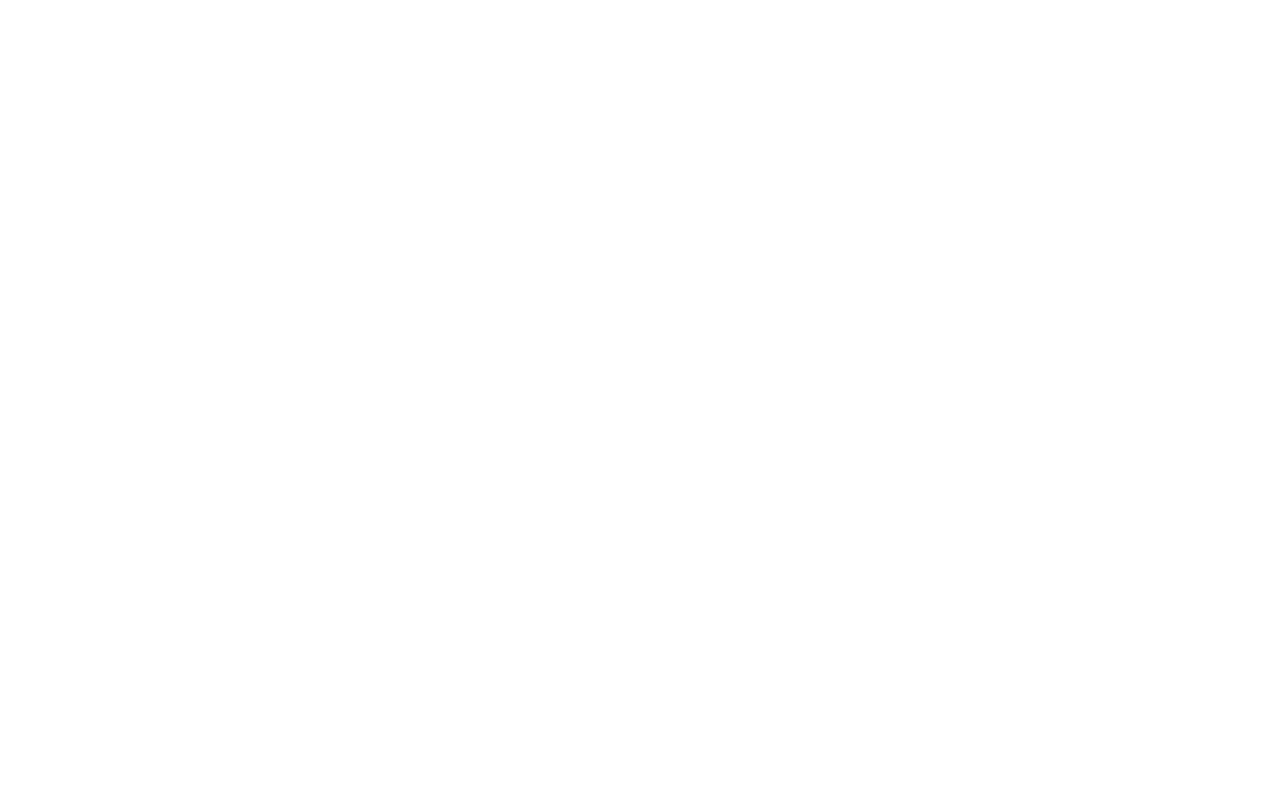
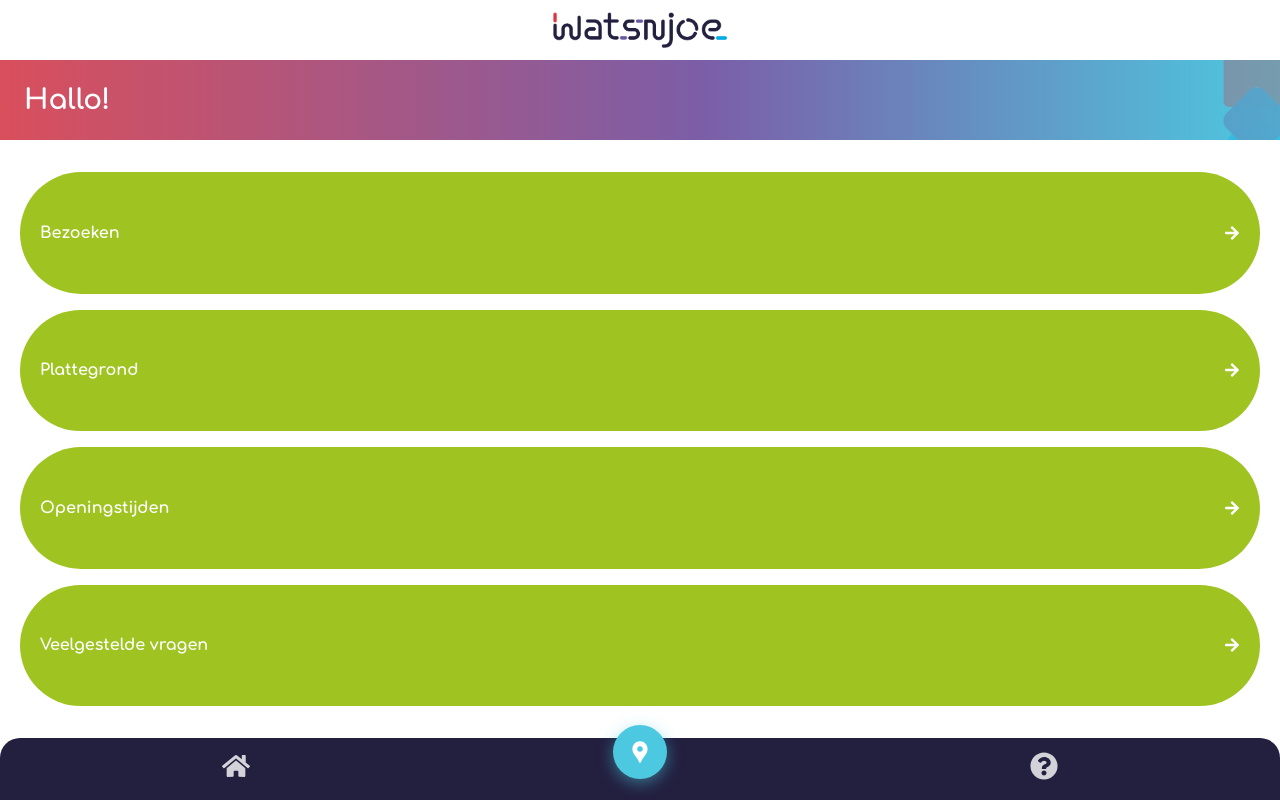
Before and after one commit to emyhz/watsnjoe-frontend, a React (Vite) app: page /App in a window 1280 px wide. Before the commit this address had no page. Built offline with nearby package versions, Linux system fonts and the light colour scheme.

Commit message:
Onboarding flow starting from email

```diff
--- a/src/App.jsx
+++ b/src/App.jsx
@@ -1,33 +1,85 @@
-import { useState } from 'react'
-import heroImg from './assets/hero.png'
-import { Link } from "react-router-dom"
-import logo_white from './images/logos/logo_white.png'
+import { useState } from 'react';
+import { Link } from "react-router-dom";
 import { FaArrowRight } from "react-icons/fa";
-import Map from './pages/phone/Map'
-import Visiting from './pages/phone/Visiting'
-import OpeningHours from "./pages/phone/Openinghours";
-import Faq from "./pages/phone/Faq";
-import './App.css'
-import './styles/phone.css'
+import iconsBackground from "./images/logos/icons-background.png";
+import chickenImg from "./images/icons/duck_icon.png"; // replace with your chicken image path
+import Phoneheader from './components/PhoneHeader';
+import Phonefooter from './components/PhoneFooter';
+import './App.css';
+import './styles/phone.css';
 import './styles/PhoneHeaderFooter.css';
-import Phoneheader from './components/PhoneHeader'
-import Phonefooter from './components/PhoneFooter'
 
 function App() {
-  return (
-    <>
-      <Phoneheader />
-      <section id="center">
-        <div className="navigationBtns">
-          <Link to="/Visiting" className="blueBtn">Bezoeken <FaArrowRight /></Link>
-          <Link to="/Map" className="blueBtn">Plattegrond <FaArrowRight /></Link>
-          <Link to="/OpeningHours" className="blueBtn">Openingstijden <FaArrowRight /></Link>
-          <Link to="/Faq" className="blueBtn">Veelgestelde vragen <FaArrowRight /></Link>
+    const [showSkipModal, setShowSkipModal] = useState(false);
+
+    // Called from Welcome pages via location state
+    // Check on mount if we arrived here via a skip action
+    useState(() => {
+        const params = new URLSearchParams(window.location.search);
+        if (params.get('skipped') === '1') {
+            setShowSkipModal(true);
+            window.history.replaceState({}, '', '/App');
+        }
+    });
+
+    return (
+        <div className="appPage">
+            <Phoneheader />
+
+            <div className="halloBanner">
+                <span className="halloBanner__text">Hallo!</span>
+                <img src={iconsBackground} alt="" aria-hidden="true" className="halloBanner__shapes" />
+            </div>
+
+            <section className="homeNav">
+                <Link to="/Visiting" className="greenBtn homeNav__btn">
+                    Bezoeken <FaArrowRight />
+                </Link>
+                <Link to="/Map" className="greenBtn homeNav__btn">
+                    Plattegrond <FaArrowRight />
+                </Link>
+                <Link to="/OpeningHours" className="greenBtn homeNav__btn">
+                    Openingstijden <FaArrowRight />
+                </Link>
+                <Link to="/Faq" className="greenBtn homeNav__btn">
+                    Veelgestelde vragen <FaArrowRight />
+                </Link>
+            </section>
+
+            <Phonefooter />
+
+            {/* Skip confirmation modal */}
+            {showSkipModal && (
+                <div className="skipOverlay" onClick={() => setShowSkipModal(false)}>
+                    <div className="skipCard" onClick={e => e.stopPropagation()}>
+                        <div className="skipChick">
+                            <img src={chickenImg} alt="Kip met vraagteken" />
+                        </div>
+                        <h2 className="skipTitle">Introductie gemist?</h2>
+                        <p className="skipBody">
+                            Als je perongelijk op overslaan hebt gedrukt,
+                            kan je via hier terug.
+                        </p>
+                        <div className="skipActions">
+                            <button
+                                className="skipBtn skipBtn--red"
+                                onClick={() => setShowSkipModal(false)}
+                            >
+                                Overslaan
+                            </button>
+                            <Link
+                                to="/Welcome1"
+                                className="skipBtn skipBtn--green"
+                                onClick={() => setShowSkipModal(false)}
+                            >
+                                Intro
+                            </Link>
+                        </div>
+                    </div>
+                </div>
+            )}
         </div>
-      </section>
-      <Phonefooter />
-    </>
-  )
+    );
 }
 
-export default App
+export default App;
--- a/src/components/PhoneFooter.jsx
+++ b/src/components/PhoneFooter.jsx
@@ -1,30 +1,21 @@
 import { Link } from "react-router-dom";
-import { FaHome, FaMapMarkerAlt, FaPhoneAlt, FaRegQuestionCircle } from "react-icons/fa";
-import './../styles/phone.css'
+import { FaHome, FaQuestionCircle } from "react-icons/fa";
+import { MdLocationPin } from "react-icons/md";
 import '../styles/PhoneHeaderFooter.css';
-import Map from "../pages/phone/Map";
-import Contactinfo from "../pages/phone/Contactinfo";
-import Help from "../pages/phone/Help";
-
 
 function PhoneFooter() {
     return (
         <footer className="bottomNav">
-            <Link to="/">
+            <Link to="/" className="bottomNav__item">
                 <FaHome />
-                <span>Home</span>
             </Link>
-            <Link to="/Map">
-                <FaMapMarkerAlt />
-                <span>Kaart</span>
+
+            <Link to="/Map" className="bottomNav__pin">
+                <MdLocationPin />
             </Link>
-            <Link to="/Contactinfo">
-                <FaPhoneAlt />
-                <span>Contact</span>
-            </Link>
-            <Link to="/Help">
-                <FaRegQuestionCircle />
-                <span>Help</span>
+
+            <Link to="/Help" className="bottomNav__item">
+                <FaQuestionCircle />
             </Link>
         </footer>
     );
--- a/src/components/PhoneHeader.jsx
+++ b/src/components/PhoneHeader.jsx
@@ -1,15 +1,12 @@
-import { useState } from "react";
 import { Link } from "react-router-dom";
-import LogoWhite from "../images/logos/logo_white.png";
-import "./../styles/phone.css";
-import './../styles/PhoneHeaderFooter.css';
-
+import logoColour from "../images/logos/logo_no-bg.png";
+import '../styles/PhoneHeaderFooter.css';
 
 function PhoneHeader() {
     return (
         <header className="header">
             <Link to="/">
-                <img src={LogoWhite} alt="Watsnjoe Logo" className="phoneLogo" />
+                <img src={logoColour} alt="WatsNJoe" />
             </Link>
         </header>
     );
--- a/src/main.jsx
+++ b/src/main.jsx
@@ -20,7 +20,8 @@
   <StrictMode>
     <BrowserRouter>
       <Routes>
-        <Route path="/" element={<App />} />
+        <Route path="/" element={<Email />} />
+        <Route path="/App" element={<App />} />
         <Route path="/Splash" element={<Splash />} />
         <Route path="/Welcome1" element={<Welcome1 />} />
         <Route path="/Welcome2" element={<Welcome2 />} />
--- a/src/pages/phone/Email.jsx
+++ b/src/pages/phone/Email.jsx
@@ -1,4 +1,3 @@
-import { useState } from 'react'
 import { Link } from 'react-router-dom'
 import '../../App.css'
 import '../../styles/phone.css'
@@ -90,10 +89,9 @@
 
                         {/* 4. Action Area with Button */}
                         <div className="email-action-zone">
-                            {/* You can swap this out for a <Link to="..."> later if it needs to navigate somewhere! */}
-                            <button className="purple-app-btn">
+                            <Link to="/Splash" className="purple-app-btn">
                                 Open routekaart via de app <FaArrowRight />
-                            </button>
+                            </Link>
                             <p className="kiosk-note">Of gebruik de kiosk bij de ingang voor een persoonlijke route.</p>
                         </div>
                     </div>
--- a/src/pages/phone/Welcome1.jsx
+++ b/src/pages/phone/Welcome1.jsx
@@ -22,8 +22,7 @@
                 </p>
             </div>
 
-            {/* Progress dots */}
-            <div className="welcomeDots">
+           <div className="welcomeDots">
                 <span className="dot dot--active" />
                 <span className="dot" />
                 <span className="dot" />
@@ -33,12 +32,11 @@
                 <button className="welcomeBtn welcomeBtn--primary" onClick={() => navigate('/Welcome2')}>
                     Volgende
                 </button>
-                <button className="welcomeBtn welcomeBtn--secondary" onClick={() => navigate('/WelcomeSkip')}>
+                <button className="welcomeBtn welcomeBtn--secondary" onClick={() => navigate('/App?skipped=1')}>
                     Overslaan
                 </button>
             </div>
         </div>
     )
 }
-
 export default Welcome1
--- a/src/pages/phone/Welcome2.jsx
+++ b/src/pages/phone/Welcome2.jsx
@@ -23,7 +23,6 @@
                 </p>
             </div>
 
-            {/* Progress dots */}
             <div className="welcomeDots">
                 <span className="dot" />
                 <span className="dot dot--active" />
@@ -34,7 +33,7 @@
                 <button className="welcomeBtn welcomeBtn--primary" onClick={() => navigate('/Welcome3')}>
                     Volgende
                 </button>
-                <button className="welcomeBtn welcomeBtn--secondary" onClick={() => navigate('/WelcomeSkip')}>
+                <button className="welcomeBtn welcomeBtn--secondary" onClick={() => navigate('/App?skipped=1')}>
                     Overslaan
                 </button>
             </div>
--- a/src/styles/PhoneHeaderFooter.css
+++ b/src/styles/PhoneHeaderFooter.css
@@ -1,3 +1,4 @@
+/* ── Header ──────────────────────────────────────────────────────────────── */
 .header {
     position: sticky;
     top: 0;
@@ -8,17 +9,17 @@
     display: flex;
     justify-content: center;
     align-items: center;
-    background-color: #FFFFFF;
-    padding: 10px 0;
+    background-color: #ffffff;
+    padding: 12px 0;
 }
 
 .header img {
-    height: 40px;
-    align-self: right;
+    height: 36px;
+    width: auto;
+    display: block;
 }
 
-
-/* Footer*/
+/* ── Footer ──────────────────────────────────────────────────────────────── */
 .bottomNav {
     position: sticky;
     bottom: 0;
@@ -31,33 +32,118 @@
     justify-content: space-around;
     align-items: center;
     background-color: #231F3F;
-    padding: 10px 0;
+    border-radius: 20px 20px 0 0;
+    padding: 14px 40px 20px;
 }
 
-.bottomNav a {
+.bottomNav__item {
     display: flex;
-    flex-direction: column;
     align-items: center;
+    justify-content: center;
+    color: #ffffff;
     text-decoration: none;
-    font-size: 12px;
-    gap: 4px;
-    color: white;
+    font-size: 28px;
+    opacity: 0.8;
+    transition: opacity 0.15s;
+}
+
+.bottomNav__item:hover { opacity: 1; }
+
+.bottomNav__item svg {
+    fill: #ffffff;
     background: transparent;
 }
 
-
-.bottomNav svg {
-    font-size: 20px;
-    background: transparent;
-    fill: white;
+.bottomNav__pin {
+    display: flex;
+    align-items: center;
+    justify-content: center;
+    width: 54px;
+    height: 54px;
+    border-radius: 50%;
+    background-color: #4CC9E0;
+    color: #ffffff;
+    text-decoration: none;
+    font-size: 26px;
+    margin-top: -28px;
+    box-shadow: 0 4px 16px rgba(76, 201, 224, 0.5);
+    transition: transform 0.15s;
 }
 
-.bottomNav span {
+.bottomNav__pin:hover { transform: translateY(-2px); }
+
+.bottomNav__pin svg {
+    fill: #ffffff;
     background: transparent;
-    color: white;
 }
 
-/* Contact Info */
+/* ── Hallo banner ────────────────────────────────────────────────────────── */
+.halloBanner {
+    position: relative;
+    width: 100%;
+    height: 80px;
+    background: linear-gradient(90deg, #D94F5C 0%, #7B5EA7 55%, #4CC9E0 100%);
+    display: flex;
+    align-items: center;
+    overflow: hidden;
+    flex-shrink: 0;
+}
+
+.halloBanner__text {
+    font-family: Comfortaa, sans-serif;
+    font-size: 28px;
+    font-weight: 700;
+    color: #ffffff;
+    padding-left: 24px;
+    position: relative;
+    z-index: 1;
+}
+
+.halloBanner__shapes {
+    position: absolute;
+    right: -10px;
+    top: -20px;
+    height: 150px;
+    width: auto;
+    opacity: 0.3;
+    pointer-events: none;
+}
+
+/* ── App page shell ──────────────────────────────────────────────────────── */
+.appPage {
+    display: flex;
+    flex-direction: column;
+    min-height: 100dvh;
+}
+
+/* ── Home nav buttons ────────────────────────────────────────────────────── */
+.homeNav {
+    display: flex;
+    flex-direction: column;
+    gap: 16px;
+    padding: 32px 20px;
+    flex: 1;                    /* fills all remaining space between banner and footer */
+}
+
+.homeNav__btn {
+    display: flex;
+    justify-content: space-between;
+    align-items: center;
+    padding: 0 28px;
+    font-size: 18px;
+    width: 100%;
+    flex: 1;                    /* each button shares the available height equally */
+    min-height: 60px;           /* never shrink below this */
+}
+
+.homeNav__btn svg {
+    background: transparent;
+    fill: #ffffff;
+    flex-shrink: 0;
+    font-size: 16px;
+}
+
+/* ── Shared utility styles ───────────────────────────────────────────────── */
 .contactInfo {
     background-color: #231F3F;
     border-radius: 30px;
@@ -68,31 +154,15 @@
     text-align: center;
 }
 
-.contactInfo h2 {
-    margin-bottom: 16px;
-    color: white;
-}
+.contactInfo h2 { margin-bottom: 16px; color: white; }
+.contactInfo p  { margin: 4px 0; color: white; }
 
-.contactInfo p {
-    margin: 4px 0;
-    color: white;
-}
-
-/* Help */
 .helpBtns {
     display: flex;
     flex-direction: row;
     gap: 16px;
     margin-top: 32px;
-    color: white;
     margin-bottom: 32px;
-}
-
-
-.helpContactBtn:hover {
-    background-color: #FFFFFF;
-    border: 2px solid #231F3F;
-    color: #231F3F;
 }
 
 .helpFaqBtn {
@@ -113,12 +183,90 @@
     color: #D83541;
 }
 
-
-
-.helpContactBtn:hover a {
-    color: #231F3F;
+/* ── Skip modal ──────────────────────────────────────────────────────────── */
+.skipOverlay {
+    position: fixed;
+    inset: 0;
+    background-color: rgba(30, 45, 78, 0.5);
+    backdrop-filter: blur(4px);
+    -webkit-backdrop-filter: blur(4px);
+    display: flex;
+    align-items: center;
+    justify-content: center;
+    z-index: 9999;
+    padding: 24px;
 }
 
-.helpFaqBtn:hover a {
-    color: #D83541;
+.skipCard {
+    background-color: #ffffff;
+    border-radius: 28px;
+    padding: 0 28px 32px;
+    max-width: 300px;
+    width: 100%;
+    text-align: center;
+    box-shadow: 0 20px 60px rgba(0, 0, 0, 0.25);
+    position: relative;
 }
+
+.skipChick {
+    display: flex;
+    justify-content: center;
+    margin-top: -60px;
+    margin-bottom: 12px;
+}
+
+.skipChick img {
+    width: 110px;
+    height: 110px;
+    object-fit: contain;
+}
+
+.skipTitle {
+    font-family: Comfortaa, sans-serif;
+    font-size: 24px;
+    font-weight: 700;
+    color: #231F3F;
+    margin: 0 0 12px;
+    line-height: 1.2;
+}
+
+.skipBody {
+    font-family: Comfortaa, sans-serif;
+    font-size: 15px;
+    color: #4A5568;
+    line-height: 1.6;
+    margin: 0 0 24px;
+}
+
+.skipActions {
+    display: flex;
+    gap: 12px;
+}
+
+.skipBtn {
+    flex: 1;
+    padding: 15px 0;
+    border: none;
+    border-radius: 256px;
+    font-family: Comfortaa, sans-serif;
+    font-size: 16px;
+    font-weight: 700;
+    cursor: pointer;
+    text-decoration: none;
+    display: flex;
+    align-items: center;
+    justify-content: center;
+    transition: opacity 0.15s;
+}
+
+.skipBtn:active { opacity: 0.85; }
+
+.skipBtn--red {
+    background-color: #D94F5C;
+    color: #ffffff;
+}
+
+.skipBtn--green {
+    background-color: #9FC422;
+    color: #ffffff;
+}
```
Also changed, not shown: src/pages/phone/Welcome3.jsx (+3 -4 lines).
